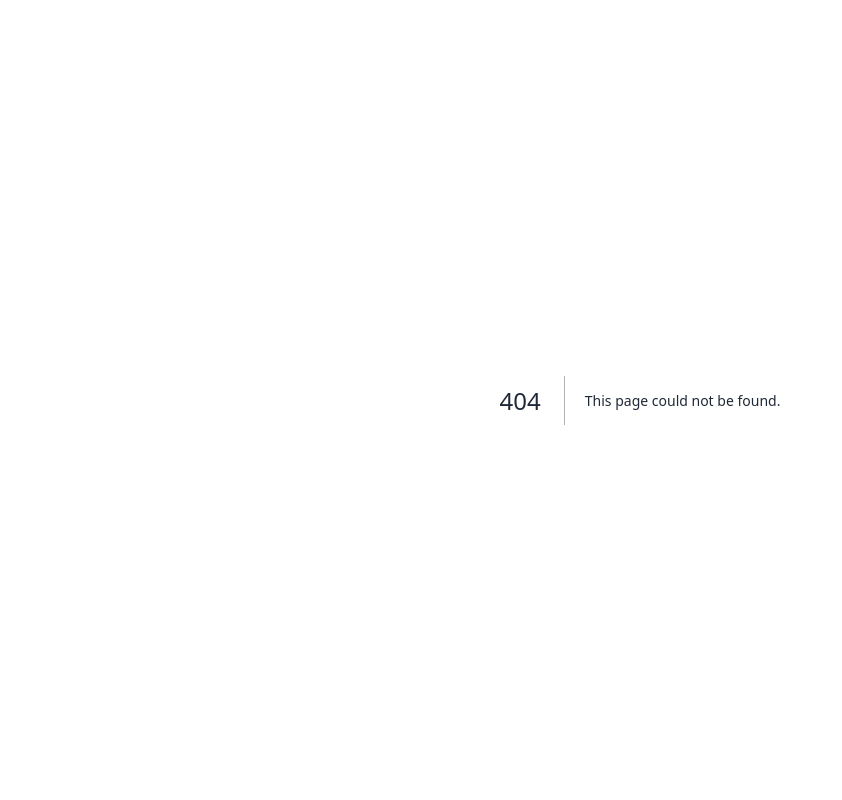
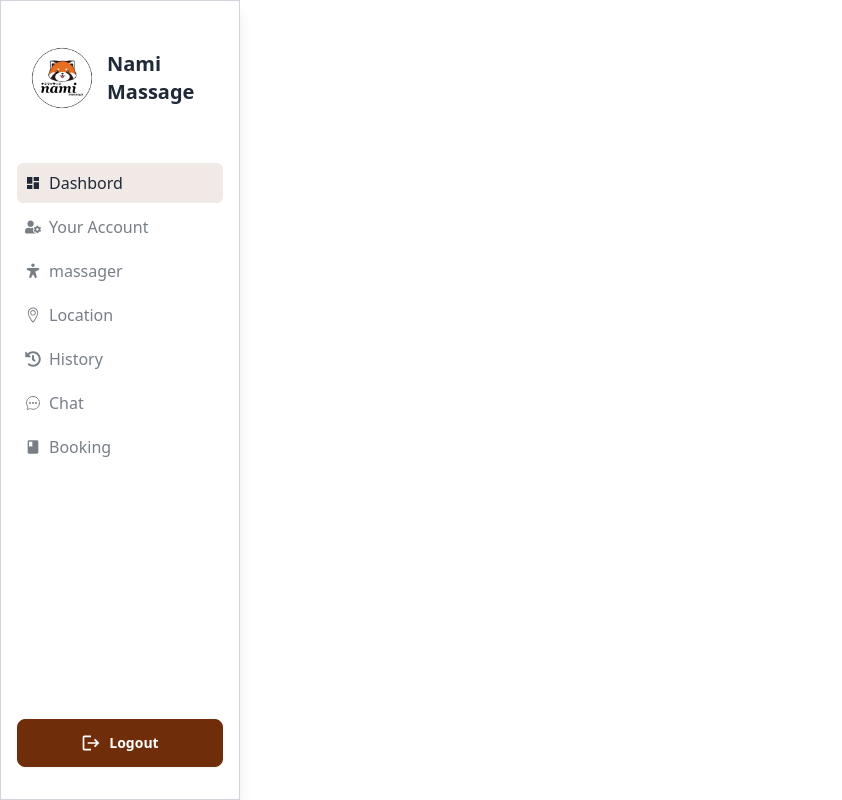
Before and after one commit to Gusb3ll/massage, a Next.js app in the folder apps/client/: page /dashboard in a window 1280 px wide. Before the commit this address had no page. Shown: the whole page, without its empty margins (0-842 px from the left). Built offline with nearby package versions, Linux system fonts and the light colour scheme.

Commit message:
feat : login & sidebar

```diff
--- /dev/null
+++ b/apps/client/src/components/Layouts/App.tsx
@@ -0,0 +1,23 @@
+// import { GoogleAnalytics, GoogleTagManager } from '@next/third-parties/google'
+// import { DefaultSeo } from 'next-seo'
+
+// import { seoOptions, useIsProd } from '@/utils'
+
+const AppLayout: React.FC<React.PropsWithChildren> = ({ children }) => {
+  //   const isProd = useIsProd()
+
+  return (
+    <>
+      {/* <DefaultSeo {...seoOptions} /> */}
+      {/* {isProd && (
+        <>
+          <GoogleAnalytics gaId="G-3PN6NBX70B" />
+          <GoogleTagManager gtmId="GTM-TMT98K73" />
+        </>
+      )} */}
+      {children}
+    </>
+  )
+}
+
+export default AppLayout
--- /dev/null
+++ b/apps/client/src/components/Layouts/Dashboard.tsx
@@ -0,0 +1,42 @@
+import Image from 'next/image'
+import Link from 'next/link'
+import { FaAlignJustify } from 'react-icons/fa6'
+
+import Sidebar from '../Sidebar'
+
+const DashboardLayout: React.FC<React.PropsWithChildren> = ({ children }) => {
+  return (
+    <>
+      <div className="flex w-full items-center justify-between border-2 border-white border-opacity-10 bg-white p-2 px-4 py-2 shadow-md md:hidden">
+        <h2 className="flex items-center gap-2 text-2xl font-bold">
+          <Link href="/" className="flex flex-row items-center gap-2">
+            <Image
+              src="/images/logo.png"
+              alt="Logo"
+              width={90}
+              height={40}
+              className="h-[52px] w-[52px] md:h-[90px] md:w-[90px]"
+            />
+            <p className="mt-1 border-l border-gray-300 pl-2 text-sm font-bold md:text-sm">
+              Nami Massage
+            </p>
+          </Link>
+        </h2>
+        <label
+          htmlFor="sidebar-drawer"
+          aria-label="Open"
+          className="btn btn-ghost drawer-button flex items-center justify-center"
+        >
+          <FaAlignJustify className="h-5 w-5" />
+        </label>
+      </div>
+
+      <div className="flex min-h-screen flex-row gap-0">
+        <Sidebar />
+        <div className="w-full p-4 md:p-8">{children}</div>
+      </div>
+    </>
+  )
+}
+
+export default DashboardLayout
--- /dev/null
+++ b/apps/client/src/components/Layouts/Landing.tsx
@@ -0,0 +1,18 @@
+// import Footer from '../Footer'
+import Navbar from '../Navbar'
+
+const LandingLayout: React.FC<React.PropsWithChildren> = ({ children }) => {
+  return (
+    <>
+      <div className="flex h-screen flex-col justify-between">
+        <div className="mb-auto flex w-full flex-col">
+          <Navbar />
+          {children}
+        </div>
+        {/* <Footer /> */}
+      </div>
+    </>
+  )
+}
+
+export default LandingLayout
--- /dev/null
+++ b/apps/client/src/components/Sidebar/Desktop.tsx
@@ -0,0 +1,56 @@
+import Image from 'next/image'
+import Link from 'next/link'
+import { useRouter } from 'next/router'
+import { signOut } from 'next-auth/react'
+import { MdLogout } from 'react-icons/md'
+
+import SidebarItem from './Item'
+import { EMAIL_ROUTES } from './constants'
+
+const SidebarDesktop = () => {
+  const router = useRouter()
+
+  return (
+    <div className="drawer-content hidden h-full flex-col justify-between border border-gray-300 bg-white px-4 py-8 shadow-lg md:flex">
+      <div className="flex flex-col gap-4">
+        <Link href="/" className="flex flex-row items-center">
+          <Image
+            src="/images/logo.png"
+            alt="Logo"
+            width={90}
+            height={40}
+            className="h-[52px] w-[52px] md:h-[90px] md:w-[90px]"
+          />
+          <p className="text-xl font-bold">Nami Massage</p>
+        </Link>
+        <div className="flex flex-col gap-2">
+          <div className="mt-6 flex w-full flex-col gap-1">
+            {EMAIL_ROUTES.map((r, i) => (
+              <SidebarItem
+                key={`email-${i}`}
+                title={r.title}
+                route={r.route}
+                currentRoute={router.pathname}
+                icon={r.icon}
+              />
+            ))}
+          </div>
+        </div>
+      </div>
+      <div className="flex flex-row gap-10">
+        <button
+          onClick={() => {
+            signOut({ redirect: false })
+            router.push('/')
+          }}
+          className="btn btn-primary w-full text-white"
+        >
+          <MdLogout className="h-5 w-5" />
+          Logout
+        </button>
+      </div>
+    </div>
+  )
+}
+
+export default SidebarDesktop
--- /dev/null
+++ b/apps/client/src/components/Sidebar/Item.tsx
@@ -0,0 +1,27 @@
+import Link from 'next/link'
+
+type SidebarItemProps = {
+  title: string
+  route: string
+  currentRoute: string
+  icon: React.ReactNode
+} & React.HTMLProps<HTMLButtonElement>
+
+const SidebarItem: React.FC<SidebarItemProps> = ({
+  title,
+  route,
+  currentRoute,
+  icon,
+}) => {
+  return (
+    <Link
+      href={route}
+      className={`flex flex-row items-center justify-start gap-2 rounded-[6px] p-2 ${route === currentRoute ? 'bg-primary bg-opacity-10' : 'opacity-60'} hover:bg-primary transition-all hover:bg-opacity-10`}
+    >
+      {icon}
+      <p className="text-md font-normal">{title}</p>
+    </Link>
+  )
+}
+
+export default SidebarItem
--- /dev/null
+++ b/apps/client/src/components/Sidebar/Mobile.tsx
@@ -0,0 +1,61 @@
+import Image from 'next/image'
+import Link from 'next/link'
+import { useRouter } from 'next/router'
+import { signOut } from 'next-auth/react'
+
+import SidebarItem from './Item'
+import { EMAIL_ROUTES } from './constants'
+
+const SidebarMobile = () => {
+  const router = useRouter()
+
+  return (
+    <div className="drawer-side z-10">
+      <label
+        htmlFor="sidebar-drawer"
+        aria-label="Close"
+        className="drawer-overlay"
+      />
+      <div className="h-full w-60 bg-white">
+        <div className="flex h-full flex-col justify-between px-6 py-8">
+          <div className="flex flex-col gap-2">
+            <Link href="/" className="flex flex-row items-center gap-3">
+              <Image
+                src="/images/logo.png"
+                alt="Logo"
+                width={90}
+                height={40}
+                className="h-[52px] w-[52px] md:h-[90px] md:w-[90px]"
+              />
+              <p className="text-xl font-bold">Nami Massage</p>
+            </Link>
+            <div className="mt-6 flex flex-col gap-2">
+              <div className="flex w-full flex-col gap-1">
+                {EMAIL_ROUTES.map((r, i) => (
+                  <SidebarItem
+                    key={`email-${i}-mobile`}
+                    title={r.title}
+                    route={r.route}
+                    currentRoute={router.pathname}
+                    icon={r.icon}
+                  />
+                ))}
+              </div>
+            </div>
+          </div>
+          <button
+            onClick={() => {
+              signOut({ redirect: false })
+              router.push('/')
+            }}
+            className="btn btn-primary -mb-4 w-full"
+          >
+            Logout
+          </button>
+        </div>
+      </div>
+    </div>
+  )
+}
+
+export default SidebarMobile
--- /dev/null
+++ b/apps/client/src/components/Sidebar/constants.tsx
@@ -0,0 +1,70 @@
+import { FaHistory, FaUserCog } from 'react-icons/fa'
+// import { LuMailbox } from 'react-icons/lu'
+import { IoChatbubbleEllipsesOutline } from 'react-icons/io5'
+import { MdBook, MdDashboard } from 'react-icons/md'
+import { PiPersonArmsSpreadFill } from 'react-icons/pi'
+import { TfiLocationPin } from 'react-icons/tfi'
+
+export const EMAIL_ROUTES = [
+  {
+    title: 'Dashbord',
+    route: '/dashboard',
+    icon: <MdDashboard />,
+  },
+  {
+    title: 'Your Account',
+    route: '/dashboard/account',
+    icon: <FaUserCog />,
+  },
+  {
+    title: 'massager',
+    route: '/dashboard/mailbox',
+    icon: <PiPersonArmsSpreadFill />,
+  },
+  {
+    title: 'Location',
+    route: '/dashboard/mailbox',
+    icon: <TfiLocationPin />,
+  },
+  {
+    title: 'History',
+    route: '/dashboard/mailbox',
+    icon: <FaHistory />,
+  },
+  {
+    title: 'Chat',
+    route: '/dashboard/mailbox',
+    icon: <IoChatbubbleEllipsesOutline />,
+  },
+  {
+    title: 'Booking',
+    route: '/dashboard/mailbox',
+    icon: <MdBook />,
+  },
+]
+
+// export const USER_ROUTES = [
+//   {
+//     title: 'ตั้งค่าผู้ใช้',
+//     route: '/dashboard/profile',
+//     icon: <FaUserCog />,
+//   },
+//   {
+//     title: 'การสมัครสมาชิก',
+//     route: '/dashboard/subscription',
+//     icon: <MdAttachMoney />,
+//   },
+// ]
+
+// export const HISTORY_ROUTES = [
+//   {
+//     title: 'ประวัติการใช้งาน',
+//     route: '/dashboard/usage',
+//     icon: <></>,
+//   },
+//   {
+//     title: 'ประวัติการเติมเงิน',
+//     route: '/dashboard/transaction',
+//     icon: <></>,
+//   },
+// ]
--- /dev/null
+++ b/apps/client/src/components/Sidebar/index.tsx
@@ -0,0 +1,14 @@
+import SidebarDesktop from './Desktop'
+import SidebarMobile from './Mobile'
+
+const Sidebar = () => {
+  return (
+    <div className="drawer w-0 md:min-w-[240px]">
+      <input id="sidebar-drawer" type="checkbox" className="drawer-toggle" />
+      <SidebarDesktop />
+      <SidebarMobile />
+    </div>
+  )
+}
+
+export default Sidebar
--- /dev/null
+++ b/apps/client/src/pages/dashboard/index.tsx
@@ -0,0 +1,16 @@
+import React from 'react'
+
+import AppLayout from '@/components/Layouts/App'
+import DashboardLayout from '@/components/Layouts/Dashboard'
+
+function Dashboard() {
+  return (
+    <AppLayout>
+      <DashboardLayout>
+        <div></div>
+      </DashboardLayout>
+    </AppLayout>
+  )
+}
+
+export default Dashboard
--- a/apps/client/src/pages/login.tsx
+++ b/apps/client/src/pages/login.tsx
@@ -1,3 +1,4 @@
+import Image from 'next/image'
 import Link from 'next/link'
 import { useRouter } from 'next/router'
 import { signIn } from 'next-auth/react'
@@ -36,19 +37,47 @@ function Login() {
   }
 
   return (
-    <div className="m-4 flex h-[70vh] items-center justify-center md:h-full">
-      <div className="flex w-full flex-col gap-4 rounded-lg bg-white bg-opacity-70 p-8 shadow-xl transition-all duration-500 ease-in-out hover:shadow-2xl md:w-[500px]">
-        <h1 className="text-center text-2xl font-bold">เข้าสู่ระบบ</h1>
-        <form onSubmit={handleSubmit(onSubmit)} className="flex flex-col gap-4">
+    <div className="flex min-h-screen items-center justify-center">
+      <div className="m-10 flex w-full max-w-7xl rounded-lg border bg-white shadow-lg">
+        <div className="flex w-full flex-col md:flex-row">
+          <div className="hidden h-full w-full sm:block md:w-1/2">
+            <Image
+              src="/images/login.png"
+              alt="Login"
+              width={1000}
+              height={1000}
+              className="h-full w-full rounded-3xl object-cover"
+            />
+          </div>
+
+          <div className="flex w-full items-center justify-center md:w-1/2">
+            <div className="flex w-full max-w-[400px] flex-col gap-4 p-8">
+              <div className="flex justify-center">
+                <Image
+                  src="/images/logo.png"
+                  alt="Logo"
+                  width={90}
+                  height={40}
+                  className="h-[52px] w-[52px] md:h-[90px] md:w-[90px]"
+                />
+              </div>
+
+              <h1 className="text-center text-2xl font-bold">Login</h1>
+              <form
+                onSubmit={handleSubmit(onSubmit)}
+                className="mt-5 flex flex-col gap-2"
+              >
+                <p>Email</p>
                 <label className="input input-bordered flex items-center gap-2">
                   <FaUser />
                   <input
                     type="email"
                     className="grow"
-              placeholder="อีเมล"
+                    placeholder="Enter email"
                     {...register('email', { required: true })}
                   />
                 </label>
+                <p>Password</p>
                 <label className="input input-bordered flex items-center gap-2">
                   <FaLock />
                   <input
@@ -61,15 +90,19 @@ function Login() {
                 <button
                   type="submit"
                   disabled={isSubmitting}
-            className="btn btn-primary disabled:btn-disabled text-white"
+                  className="btn btn-primary disabled:btn-disabled mt-6 text-white"
                 >
-            เข้าสู่ระบบ
+                  Confirm
                 </button>
               </form>
+              <hr className="mt-5" />
               <Link href="/register" className="mt-4 text-center text-sm">
-          ยังไม่มีบัญชีผู้ใช้?{' '}
-          <span className="text-primary hover:underline">สมัครสมาชิกเลย!</span>
+                Don’t have an account ?{' '}
+                <span className="text-primary hover:underline">Register!</span>
               </Link>
+            </div>
+          </div>
+        </div>
       </div>
     </div>
   )
--- a/apps/client/tailwind.config.ts
+++ b/apps/client/tailwind.config.ts
@@ -18,7 +18,7 @@ const config = {
       {
         massage: {
           ...defaultTheme.light,
-          primary: '#3944A6',
+          primary: '#702D0A',
           '.btn': {
             animation: 0,
           },
```
Also changed, not shown: apps/client/public/images/login.png (added), apps/client/src/components/Layouts/Auth.tsx (added), 1 other file (tests, documents, lock files or other folders). Lines whose indentation alone changed are shown as unchanged.
